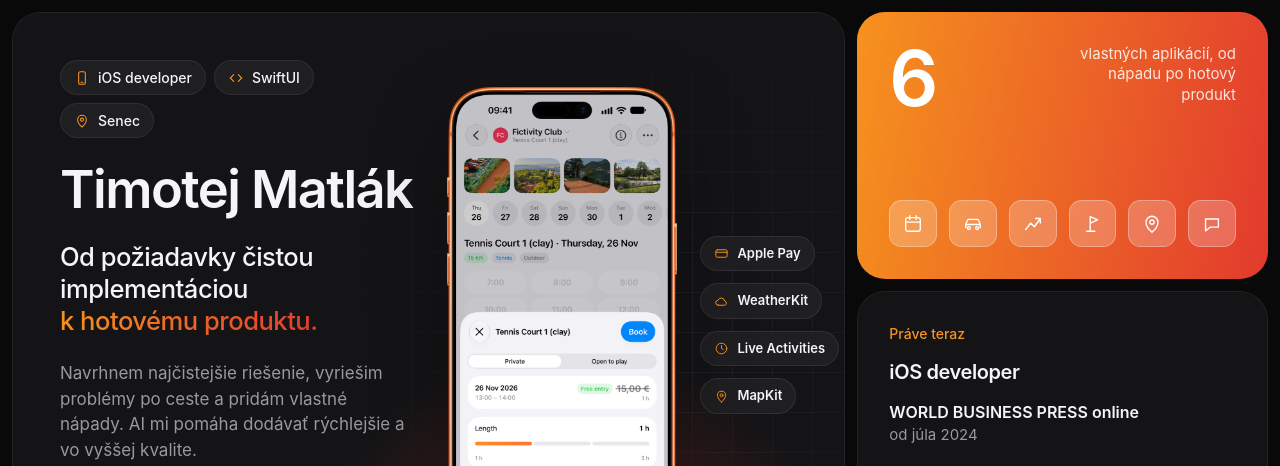
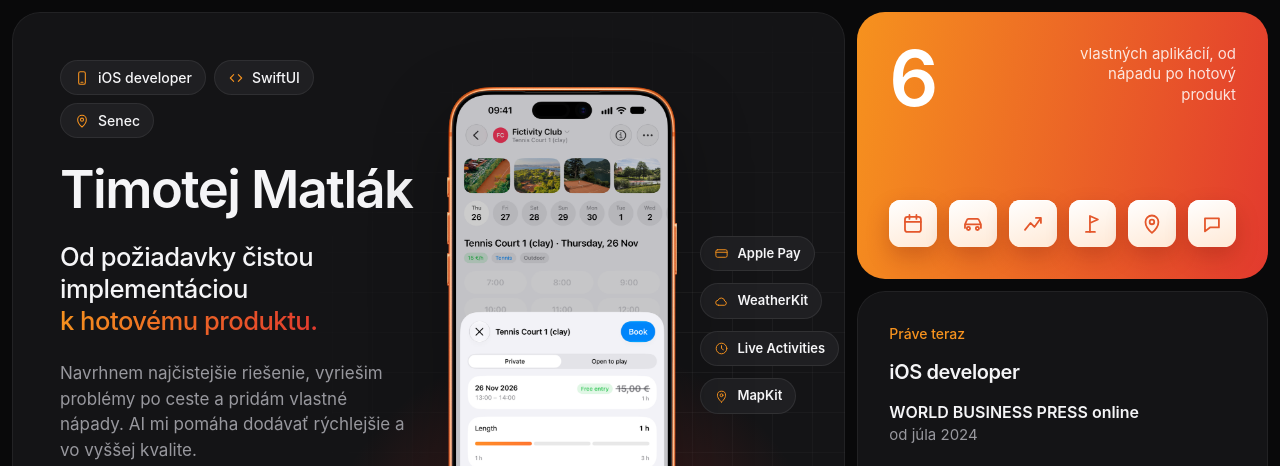
Before and after one commit to Tim-engineer/tim-engineer.github.io, a plain HTML site: page index.html in a window 1280 px wide. Shown: the top 466 px of the page. Drawn offline with Linux system fonts and the light colour scheme.

Commit message:
App icon tiles in the six apps card
Co-Authored-By: Claude Fable 5.2 <noreply@anthropic.com>

```diff
--- a/index.html
+++ b/index.html
@@ -8,7 +8,7 @@
   <meta name="description" content="iOS developer zo Slovenska. Od požiadavky čistou implementáciou k hotovému produktu: finančné aplikácie, vlastný rezervačný systém a ďalšie projekty.">
   <meta name="theme-color" content="#09090a">
   <meta name="color-scheme" content="dark">
-  <link rel="stylesheet" href="style.css?v=14">
+  <link rel="stylesheet" href="style.css?v=15">
 </head>
 <body>
 <main class="bento">
--- a/style.css
+++ b/style.css
@@ -100,8 +100,9 @@ h3 { font-size: 20px; letter-spacing: -0.02em; line-height: 1.2; }
 .stat-head { display: flex; justify-content: space-between; align-items: flex-start; gap: 16px; }
 .stat-head p { text-align: right; max-width: 18ch; font-size: 15px; line-height: 1.35; }
 .apps { display: grid; grid-template-columns: repeat(6, 1fr); gap: 12px; margin-top: auto; }
-.apps span { aspect-ratio: 1; border-radius: 26%; background: rgb(255 255 255 / .22); box-shadow: inset 0 0 0 1px rgb(255 255 255 / .3); display: grid; place-items: center; }
-.apps .i { width: 46%; height: 46%; stroke-width: 1.5; }
+.apps span { aspect-ratio: 1; border-radius: 24%; background: linear-gradient(160deg, #fff, #ffe9d6); color: #e4572b; box-shadow: 0 10px 22px rgb(120 20 10 / .28), inset 0 1px 0 #fff; display: grid; place-items: center; transition: transform .25s cubic-bezier(.34, 1.56, .64, 1); }
+.apps span:hover { transform: translateY(-4px) scale(1.06); }
+.apps .i { width: 50%; height: 50%; stroke-width: 1.8; }
 .js .is-in .apps span { animation: pop .5s cubic-bezier(.34, 1.56, .64, 1) backwards; animation-delay: calc(var(--n) * 90ms + .2s); }
 .langs { display: grid; grid-template-columns: repeat(7, 1fr); gap: 8px; margin-top: auto; }
 .langs span { aspect-ratio: 1; border-radius: 30%; background: rgb(var(--sky-ink) / .12); }
```
